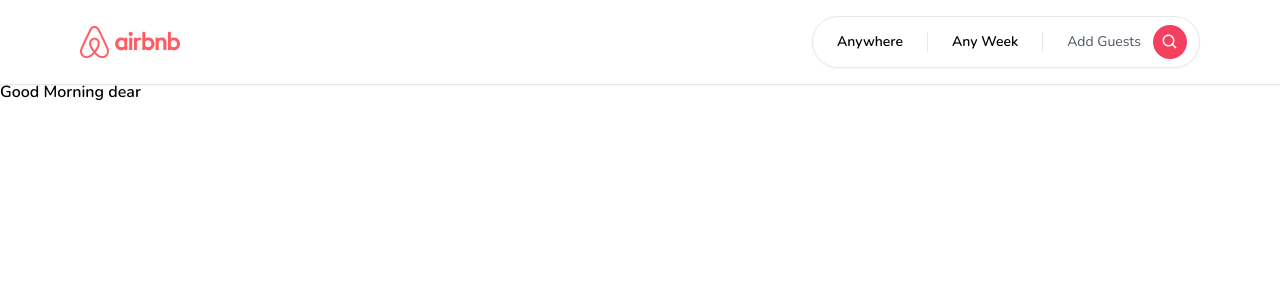
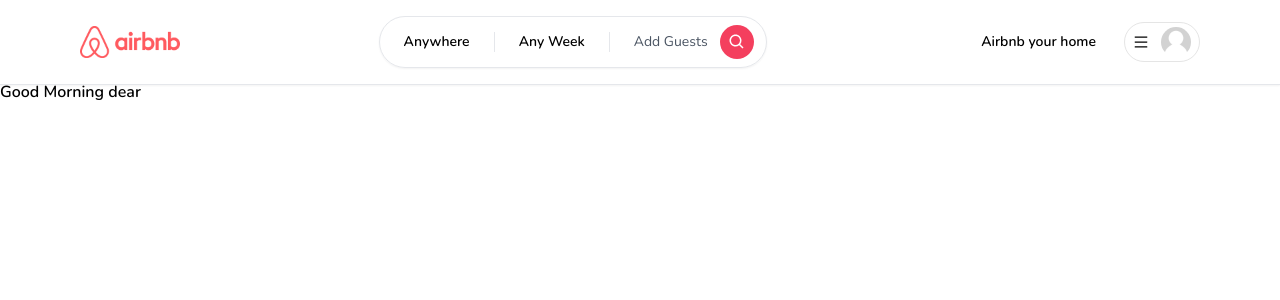
Before and after one commit to flaming-streamz/airbnb-clone-fullstack-w-next.js, a Next.js app: page / in a window 1280 px wide. Shown: the top 300 px of the page. Built offline with nearby package versions, Linux system fonts and the light colour scheme.

Commit message:
build better ui for the whole navbar

```diff
--- a/app/layout.tsx
+++ b/app/layout.tsx
@@ -1,10 +1,9 @@
 import "./globals.css";
 import type { Metadata } from "next";
-import { Inter, Nunito } from "next/font/google";
+import { Nunito } from "next/font/google";
 
 import { MainNavbar } from "@/components";
 
-// const inter = Inter({ subsets: ["latin"] });
 const font = Nunito({ subsets: ["latin"] });
 
 export const metadata: Metadata = {
--- /dev/null
+++ b/components/Avatar.tsx
@@ -0,0 +1,20 @@
+"use client";
+
+import Image from "next/image";
+import React from "react";
+
+interface Props {}
+
+const Avatar: React.FunctionComponent<Props> = ({}) => {
+  return (
+    <Image
+      className="rounded-full object-contain"
+      src="/images/placeholder.jpg"
+      alt="user-avatar"
+      width="30"
+      height="30"
+    />
+  );
+};
+
+export default Avatar;
--- a/components/index.tsx
+++ b/components/index.tsx
@@ -1,5 +1,7 @@
 export { default as Container } from "./BoxContainer";
 export { default as Logo } from "./Logo";
-export { default as Searchbar } from "./Searchbar";
+export { default as Avatar } from "./Avatar";
 
 export { default as MainNavbar } from "./navbar/MainNavbar";
+export { default as Searchbar } from "./navbar/Searchbar";
+export { default as UserMenu } from "./navbar/UserMenu";
--- a/components/navbar/MainNavbar.tsx
+++ b/components/navbar/MainNavbar.tsx
@@ -1,7 +1,7 @@
 "use client";
 
 import React from "react";
-import { Container, Logo, Searchbar } from "@/components";
+import { Container, Logo, Searchbar, UserMenu } from "@/components";
 
 interface Props {}
 
@@ -16,6 +16,7 @@
           >
             <Logo />
             <Searchbar />
+            <UserMenu />
           </div>
         </Container>
       </div>
--- /dev/null
+++ b/components/navbar/MenuItem.tsx
@@ -0,0 +1,16 @@
+import React from "react";
+
+interface Props {
+  onClick: () => void;
+  label: string;
+}
+
+const MenuItem: React.FunctionComponent<Props> = ({ label, onClick }) => {
+  return (
+    <div onClick={onClick} className="px-4 py-3 hover:bg-neutral-100 transition font-semibold">
+      {label}
+    </div>
+  );
+};
+
+export default MenuItem;
--- /dev/null
+++ b/components/navbar/UserMenu.tsx
@@ -0,0 +1,53 @@
+"use client";
+
+import React from "react";
+import { AiOutlineMenu } from "react-icons/ai";
+import { Avatar } from "..";
+import MenuItem from "./MenuItem";
+
+interface Props {}
+
+const UserMenu: React.FunctionComponent<Props> = ({}) => {
+  const [isOpen, setIsOpen] = React.useState(false);
+
+  const toggleOpen = React.useCallback(() => {
+    setIsOpen((prevOpenState) => !prevOpenState);
+  }, []);
+
+  const handleClick = () => {};
+
+  return (
+    <div className="relative">
+      <div className="flex flex-row items-center gap-3">
+        <div
+          className="hidden md:block text-sm font-semibold py-3 px-4 rounded-full hover:bg-neutral-100 transition cursor-pointer"
+          onClick={handleClick}
+        >
+          Airbnb your home
+        </div>
+        <div
+          onClick={toggleOpen}
+          className="p-4 md:py-1 md:px-2 border-[1px] border-neutral-200 flex flex-row items-center gap-3 rounded-full cursor-pointer hover:shadow-sm transition"
+        >
+          <AiOutlineMenu />
+          <div className="hidden md:block">
+            <Avatar />
+          </div>
+        </div>
+      </div>
+
+      {isOpen && (
+        <div
+          className="absolute rounded-xl shadow-sm w-[40vw] md:w-3/4
+      bg-white overflow-hidden right-0 top-12 text-sm"
+        >
+          <React.Fragment>
+            <MenuItem label="Login" onClick={() => {}} />
+          </React.Fragment>
+        </div>
+      )}
+    </div>
+  );
+};
+
+export default UserMenu;
```
Also changed, not shown: components/navbar/Searchbar.tsx (renamed from components/Searchbar.tsx).
